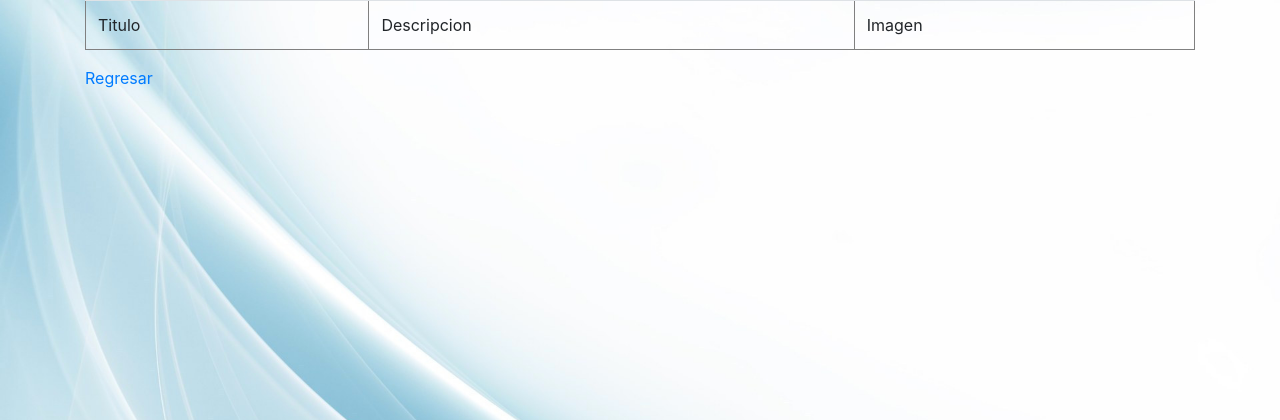
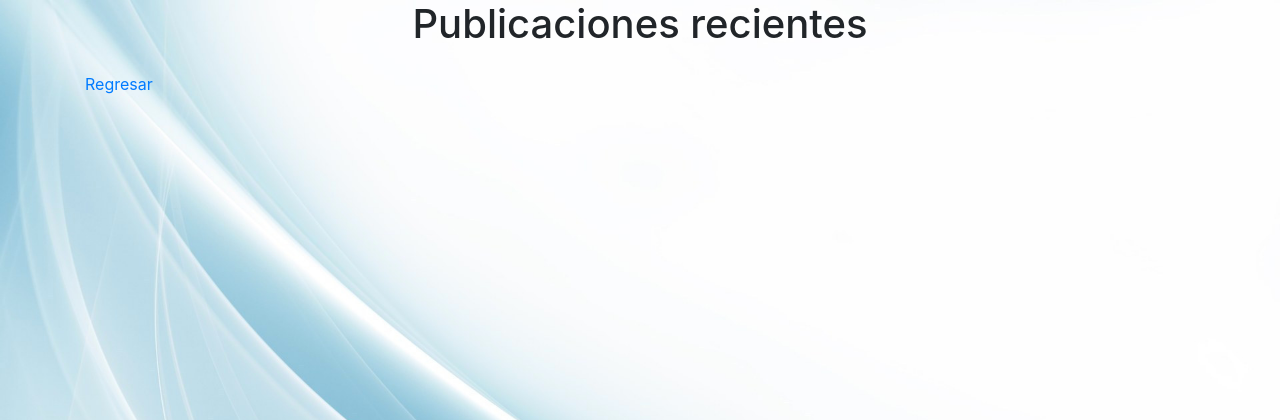
Before and after one commit to diomodiaz/TiendaAPP, a PHP site: page /verPublicaciones.php in a window 1280 px wide. Shown: the top 420 px of the page. Run offline with PHP 8.4, Linux system fonts and the light colour scheme; data that the repository does not hold is empty; some libraries are stand-ins or nearby versions.

Commit message:
Poniendo el titulo a las publicaicones

```diff
--- a/verPublicaciones.php
+++ b/verPublicaciones.php
@@ -23,26 +23,28 @@ $datos = $objPublicacion->consultarPublicaciones($con);
                 background-attachment: fixed;
                 /*background-position: center;*/
             }
-
+            .border{
+                border-bottom: 5px solid #ccc;
+            }
         </style>
     </head>
     <body>
         <div class="container">
             <div class="table-responsive">
-                <table class="table" border="1" align="center" >
-                    <tr>
+                <h1 class="title" align="center">Publicaciones recientes</h1>
+                <table class="table" border="0" align="center" >
+<!--                    <tr>
                         <td>Titulo</td>
                         <td>Descripcion</td>
                         <td>Imagen</td>
-                    </tr>
+                    </tr>-->
                     <?php
                     while ($dato = mysqli_fetch_array($datos)) {
                         ?>
-                        <tr>
-                            <td><?php echo $dato['titulo'] ?></td>
-                            <td><?php echo $dato['descripcion'] ?></td>
-                            <td><img src="files/<?php echo $dato['archivo'] ?>" name="" width="300px"></td>
-                        </tr>
+                        <tr align="center"><td><?php echo $dato['titulo'] ?></td></tr>
+                        <tr align="center"><td><?php echo $dato['descripcion'] ?></td></tr>
+                        <tr align="center"><td class="border"><img src="files/<?php echo $dato['archivo'] ?>" name="" width="300px"><br><br>
+                                <textarea placeholder="Escriba un comentario"></textarea></td></tr>
                         <?php
                     }
                     ?>
```
